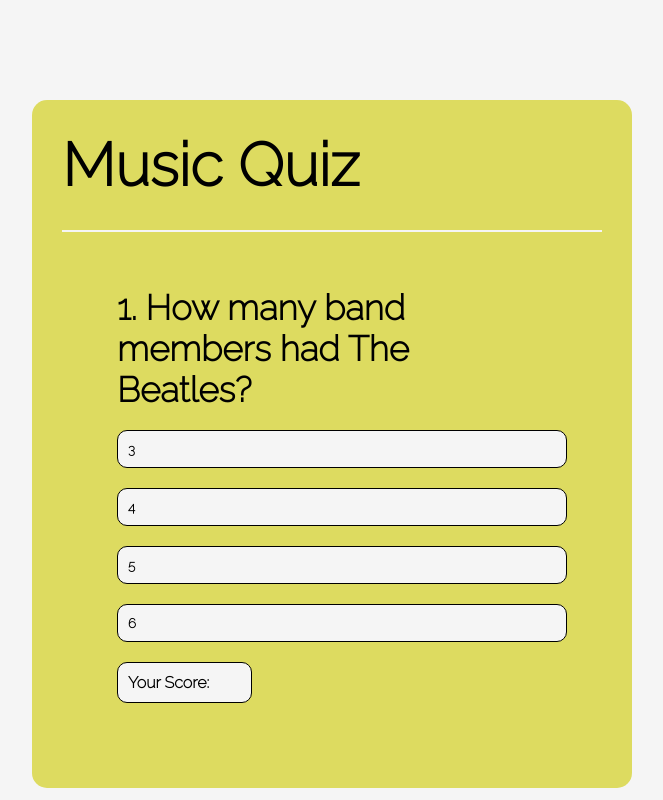
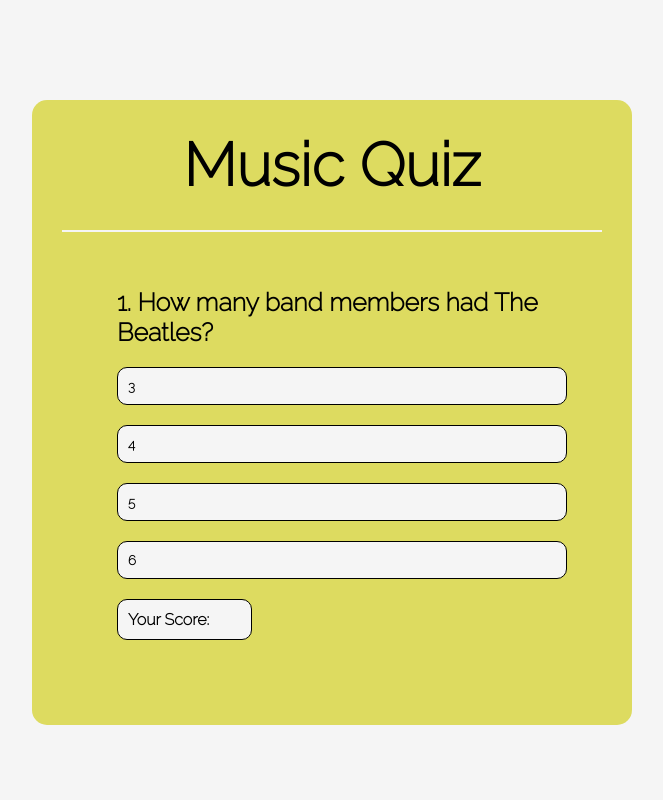
Before and after one commit to Code-Institute-Submissions/Mysanthropium-project2, a plain HTML site: page index.html in a window 1280 px wide. Shown: the whole page, without its empty margins (308-971 px from the left). Drawn offline with Linux system fonts and the light colour scheme.

```diff
--- a/assets/css/style.css
+++ b/assets/css/style.css
@@ -23,6 +23,7 @@ body {
     font-weight: 600;
     border-bottom: 2px solid whitesmoke;
     padding-bottom: 30px;
+    text-align: center;
 }
 
 .quiz {
@@ -30,7 +31,7 @@ body {
 }
 
 .quiz h2 {
-    font-size: 35px;
+    font-size: 25px;
     font-weight: 600;
     padding: 10px;
 }
```
